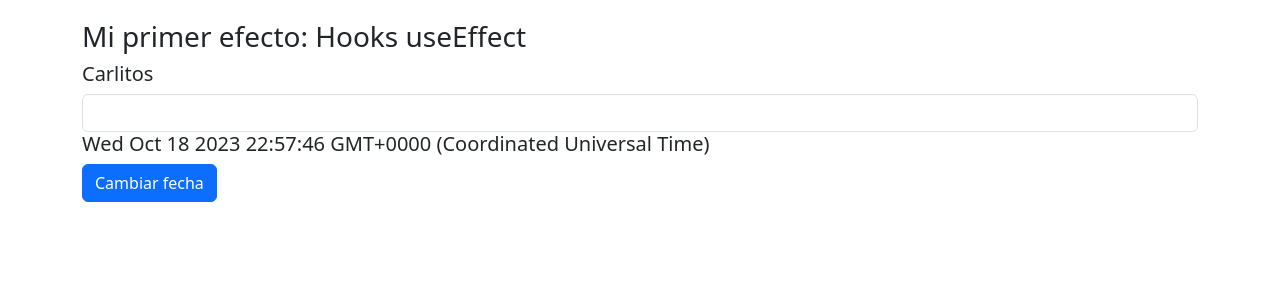
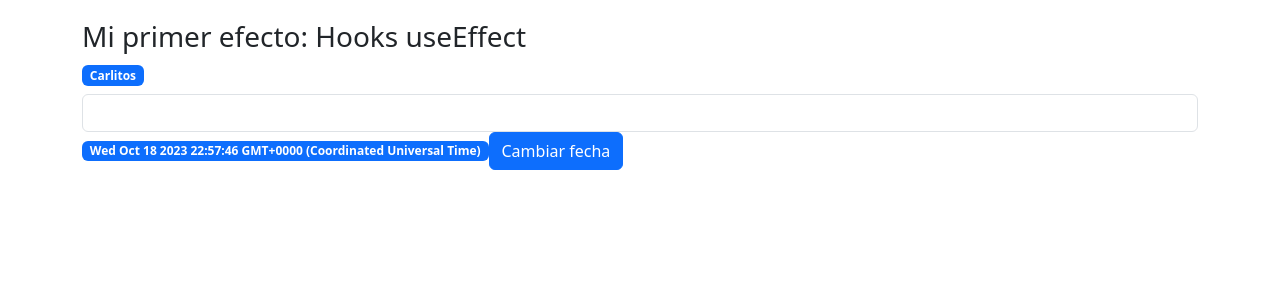
Before and after one commit to saulsistemas/CURSO_REACT, a React (Vite) app in the folder 04HOOKS/hook-app/: page / in a window 1280 px wide. Shown: the top 300 px of the page. Built offline with nearby package versions, Linux system fonts and the light colour scheme.

Commit message:
hooks useEffect ejemplo 2

```diff
--- a/04HOOKS/hook-app/src/REACT-VICTOR-ROBLES/02-useEfect/MiPrimerEfecto.jsx
+++ b/04HOOKS/hook-app/src/REACT-VICTOR-ROBLES/02-useEfect/MiPrimerEfecto.jsx
@@ -12,31 +12,35 @@ export const MiPrimerEfecto = () => {
     const modFecha=()=>{
         setFecha(Date.now())
     }
+
+    const [contador,setContador]=useState(0);
+
     // useEffect es un gancho que le permite realizar efectos secundarios en un componente funcional.
     //Solo se ejecuta una vez cuando colocas []
     useEffect(()=>{
         console.log('has cambiado');
     },[])
     useEffect(()=>{
-        console.log('has modificado el usuario');
-    },[usuario])
+        setContador(contador+1)
+        console.log('has modificado el usuario '+contador);
+    },[fecha,usuario])
 
     return (
         <div className="container">
-        <h3 className="label">Mi primer efecto: Hooks useEffect </h3>
-        <h5>{usuario}</h5>
-        <p>
+        <h3>Mi primer efecto: Hooks useEffect </h3>
+        <h5 className={contador>=10?"badge bg-success":"badge bg-primary"}>{usuario}</h5>
+
             <input
             type="text"
             className="form-control"
             onChange={modUsuario}
             />
-        <h5>{fecha}</h5>
+        <h5 className={contador>=10?"badge bg-success":"badge bg-primary"}>{fecha}</h5>
             <button
             onClick={modFecha}
             className="btn btn-primary"
             >Cambiar fecha</button>
-        </p>
+
 
         </div>
     )
```
